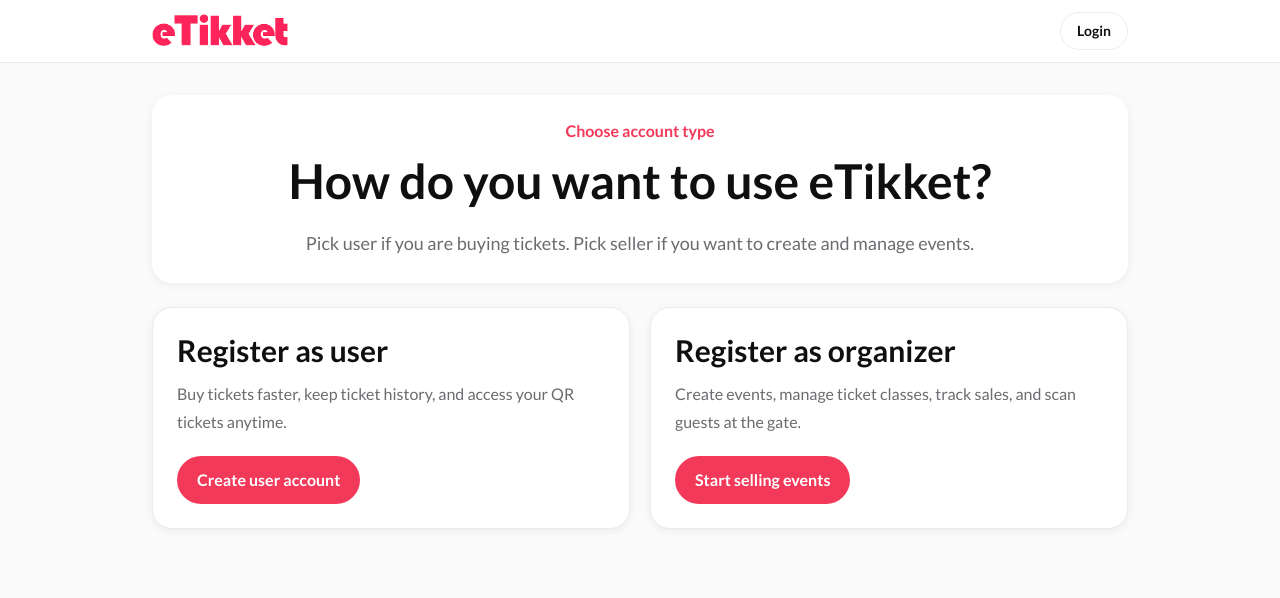
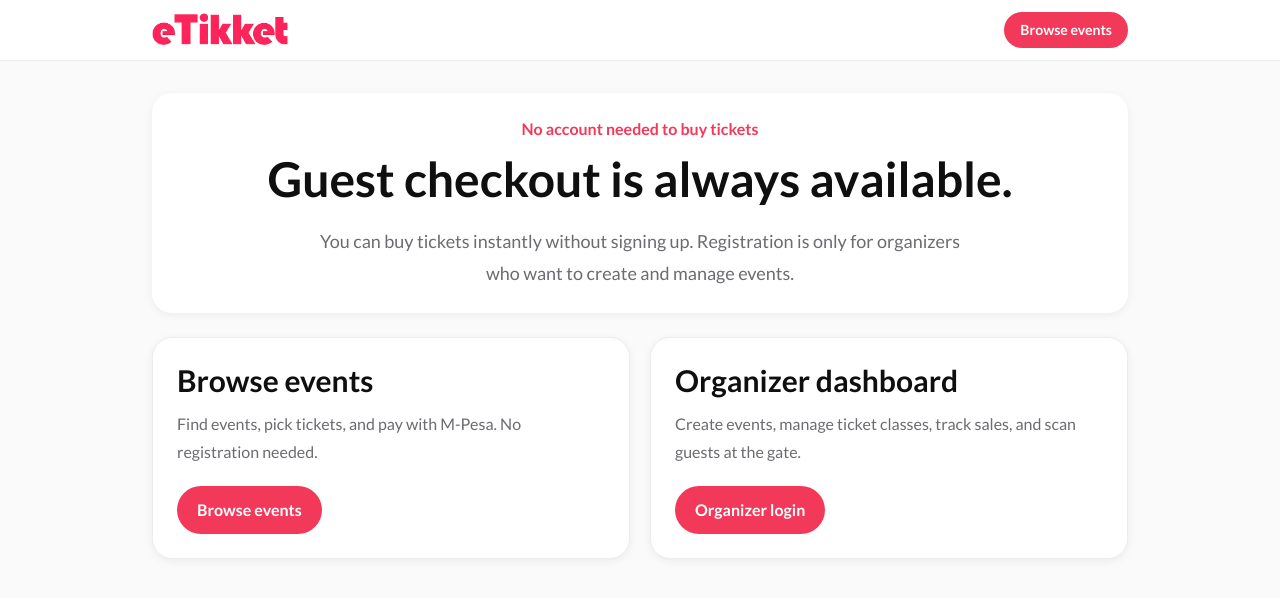
Before and after one commit to dennismutuku2005/eTikket, a Next.js app: page /auth in a window 1280 px wide. Shown: the top 598 px of the page. Built offline with nearby package versions, Linux system fonts and the light colour scheme.

Commit message:
update: refined page.js functionality

```diff
--- a/app/auth/page.js
+++ b/app/auth/page.js
@@ -1,20 +1,5 @@
 import Image from "next/image";
 import Link from "next/link";
-
-const choices = [
-  {
-    title: "Register as user",
-    description: "Buy tickets faster, keep ticket history, and access your QR tickets anytime.",
-    href: "/register",
-    action: "Create user account",
-  },
-  {
-    title: "Register as organizer",
-    description: "Create events, manage ticket classes, track sales, and scan guests at the gate.",
-    href: "/organizer/register",
-    action: "Start selling events",
-  },
-];
 
 export default function AuthChoicePage() {
   return (
@@ -24,27 +9,30 @@ export default function AuthChoicePage() {
           <Link href="/" aria-label="eTikket home">
             <Image src="/eTikket.png" alt="eTikket" width={118} height={36} priority className="h-9 w-auto object-contain" />
           </Link>
-          <Link href="/login" className="rounded-full border border-[#ececec] px-4 py-2 text-sm font-bold transition hover:bg-[#f4f4f5]">Login</Link>
+          <Link href="/events" className="rounded-full bg-[#f33959] px-4 py-2 text-sm font-bold text-white">Browse events</Link>
         </div>
       </header>
 
       <section className="mx-auto max-w-5xl px-4 py-8 sm:px-6">
         <div className="rounded-[20px] bg-white p-6 text-center shadow-[0_2px_8px_rgba(15,15,16,0.06)]">
-          <p className="text-base font-bold text-[#f33959]">Choose account type</p>
-          <h1 className="mt-2 text-5xl font-bold leading-tight">How do you want to use eTikket?</h1>
+          <p className="text-base font-bold text-[#f33959]">No account needed to buy tickets</p>
+          <h1 className="mt-2 text-5xl font-bold leading-tight">Guest checkout is always available.</h1>
           <p className="mx-auto mt-4 max-w-2xl text-lg leading-8 text-[#6b6b70]">
-            Pick user if you are buying tickets. Pick seller if you want to create and manage events.
+            You can buy tickets instantly without signing up. Registration is only for organizers who want to create and manage events.
           </p>
         </div>
 
         <div className="mt-6 grid gap-5 sm:grid-cols-2">
-          {choices.map((choice) => (
-            <Link key={choice.title} href={choice.href} className="rounded-[20px] border border-[#ececec] bg-white p-6 shadow-[0_2px_8px_rgba(15,15,16,0.06)] transition hover:-translate-y-0.5 hover:border-[#fbd0d8] hover:shadow-[0_8px_24px_rgba(15,15,16,0.12)]">
-              <h2 className="text-3xl font-bold">{choice.title}</h2>
-              <p className="mt-3 text-base leading-7 text-[#6b6b70]">{choice.description}</p>
-              <span className="mt-5 inline-flex rounded-full bg-[#f33959] px-5 py-3 text-base font-bold text-white">{choice.action}</span>
-            </Link>
-          ))}
+          <Link href="/events" className="rounded-[20px] border border-[#ececec] bg-white p-6 shadow-[0_2px_8px_rgba(15,15,16,0.06)] transition hover:-translate-y-0.5 hover:border-[#fbd0d8] hover:shadow-[0_8px_24px_rgba(15,15,16,0.12)]">
+            <h2 className="text-3xl font-bold">Browse events</h2>
+            <p className="mt-3 text-base leading-7 text-[#6b6b70]">Find events, pick tickets, and pay with M-Pesa. No registration needed.</p>
+            <span className="mt-5 inline-flex rounded-full bg-[#f33959] px-5 py-3 text-base font-bold text-white">Browse events</span>
+          </Link>
+          <Link href="/organizer/login" className="rounded-[20px] border border-[#ececec] bg-white p-6 shadow-[0_2px_8px_rgba(15,15,16,0.06)] transition hover:-translate-y-0.5 hover:border-[#fbd0d8] hover:shadow-[0_8px_24px_rgba(15,15,16,0.12)]">
+            <h2 className="text-3xl font-bold">Organizer dashboard</h2>
+            <p className="mt-3 text-base leading-7 text-[#6b6b70]">Create events, manage ticket classes, track sales, and scan guests at the gate.</p>
+            <span className="mt-5 inline-flex rounded-full bg-[#f33959] px-5 py-3 text-base font-bold text-white">Organizer login</span>
+          </Link>
         </div>
       </section>
     </main>
```
